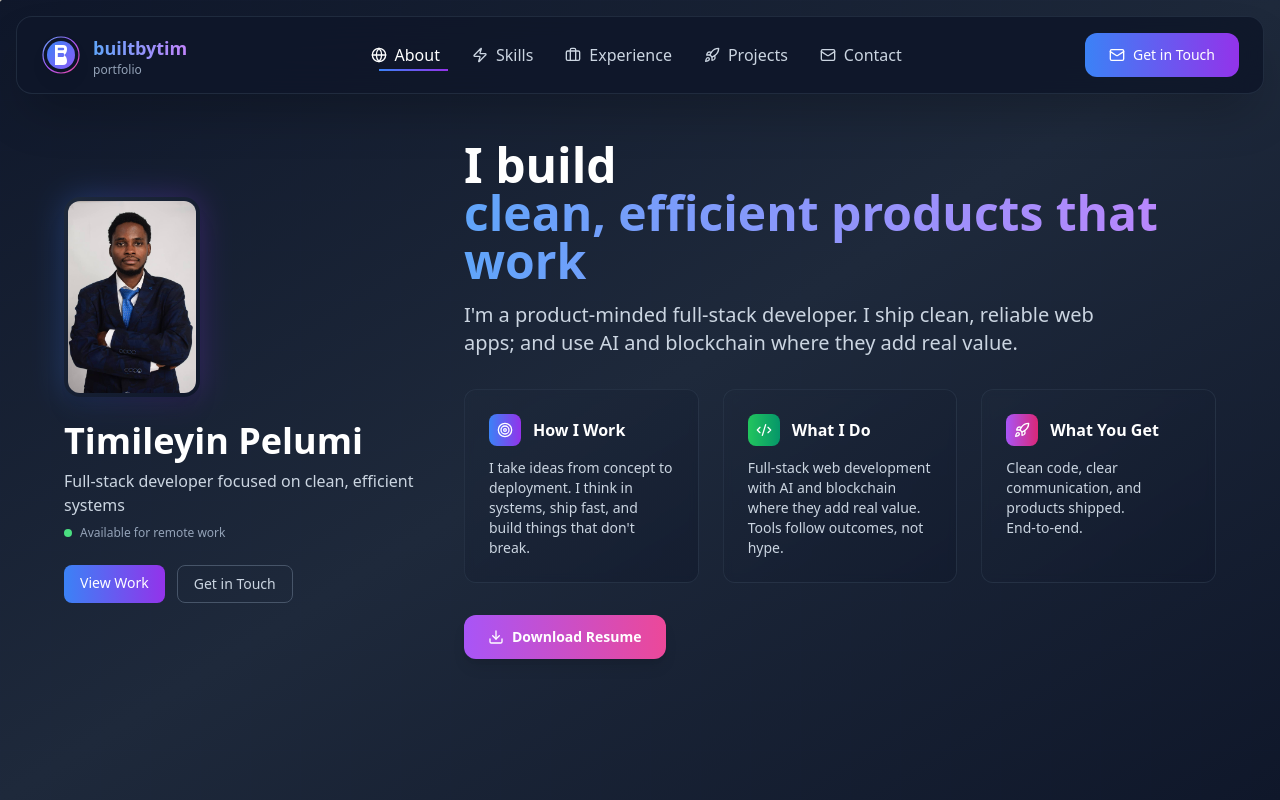
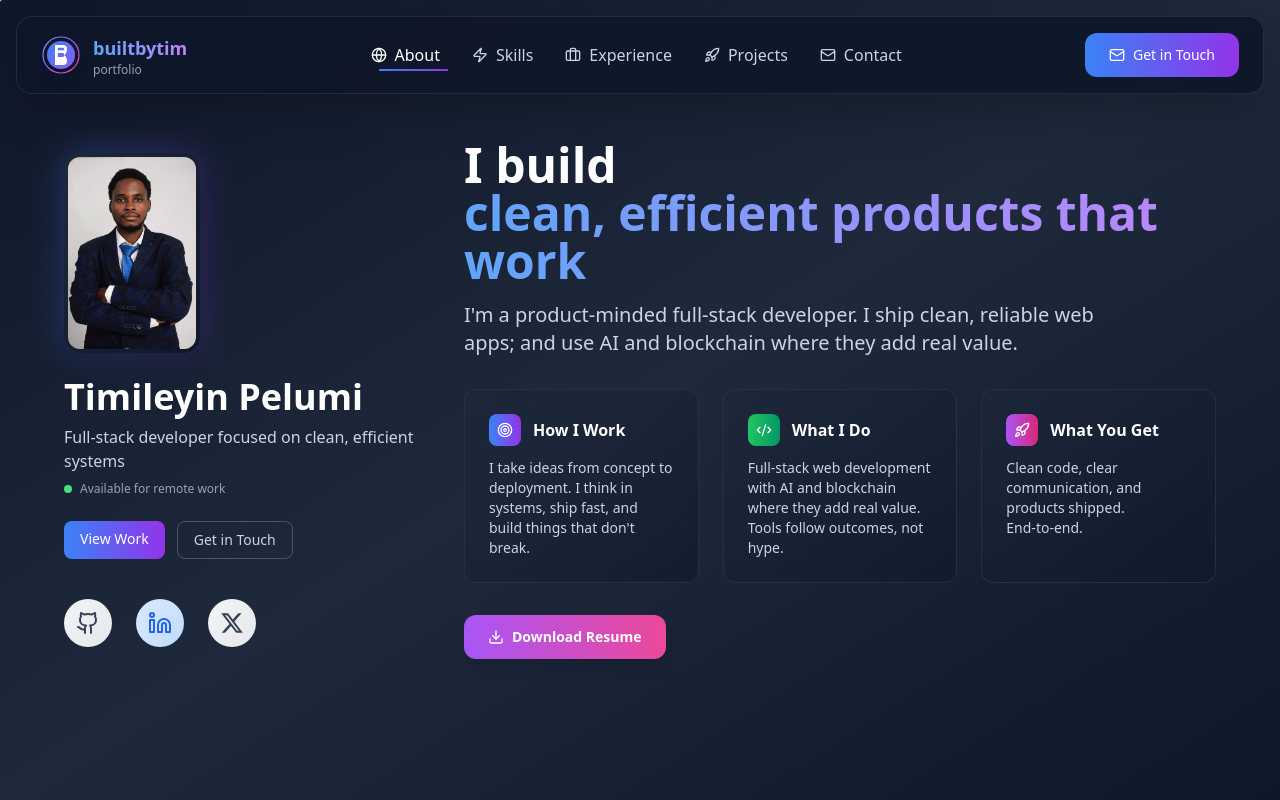
Before and after one commit to builtbytim/builtbytim, a Next.js app: page / in a window 1280 px wide. Shown: the top 800 px of the page. Built offline with nearby package versions, Linux system fonts and the light colour scheme.

Commit message:
feat: content updates

```diff
--- a/src/app/page.js
+++ b/src/app/page.js
@@ -656,6 +656,48 @@ export default function Home() {
                       Get in Touch
                     </motion.a>
                   </div>
+
+                  {/* Social Icons (brought up from Ready to Connect section) */}
+                  <div className="flex space-x-6 sm:space-x-6 pt-2 sm:pt-4 justify-start lg:justify-start">
+                    {[
+                      {
+                        name: 'GitHub',
+                        icon: <Github className="w-5 h-5 sm:w-6 sm:h-6" />,
+                        color: 'bg-gradient-to-br from-gray-100 to-gray-200 hover:from-gray-200 hover:to-gray-300',
+                        textColor: 'text-gray-700',
+                        href: 'https://github.com/builtbytim'
+                      },
+                      {
+                        name: 'LinkedIn',
+                        icon: <Linkedin className="w-5 h-5 sm:w-6 sm:h-6" />,
+                        color: 'bg-gradient-to-br from-blue-100 to-blue-200 hover:from-blue-200 hover:to-blue-300',
+                        textColor: 'text-blue-600',
+                        href: 'https://linkedin.com/in/timileyinpelumi'
+                      },
+                      {
+                        name: 'X',
+                        icon: <svg className="w-5 h-5 sm:w-6 sm:h-6" viewBox="0 0 24 24" fill="currentColor"><path d="M18.244 2.25h3.308l-7.227 8.26 8.502 11.24H16.17l-5.214-6.817L4.99 21.75H1.68l7.73-8.835L1.254 2.25H8.08l4.713 6.231zm-1.161 17.52h1.833L7.084 4.126H5.117z" /></svg>,
+                        color: 'bg-gradient-to-br from-gray-100 to-gray-200 hover:from-gray-200 hover:to-gray-300',
+                        textColor: 'text-gray-700',
+                        href: 'https://x.com/built_by_tim'
+                      },
+
+                    ].map((social) => (
+                      <motion.a
+                        key={social.name}
+                        href={social.href}
+                        target="_blank"
+                        rel="noopener noreferrer"
+                        whileHover={{ scale: 1.12, y: -6, rotate: 3 }}
+                        whileTap={{ scale: 0.92 }}
+                        className={`w-10 h-10 sm:w-12 sm:h-12 ${social.color} ${social.textColor} rounded-2xl sm:rounded-3xl flex items-center justify-center transition-all duration-300 hover:shadow-xl hover:shadow-slate-900/20 focus:outline-none focus:ring-4 focus:ring-blue-400/30 focus:ring-offset-2 focus:ring-offset-slate-800`}
+                        aria-label={`Connect with Timileyin on ${social.name}`}
+                        title={`${social.name} Profile`}
+                      >
+                        <span aria-hidden="true">{social.icon}</span>
+                      </motion.a>
+                    ))}
+                  </div>
                 </motion.div>
               </div>
 
@@ -731,7 +773,7 @@ export default function Home() {
                   className="flex justify-center lg:justify-start"
                 >
                   <motion.a
-                    href="/resume-timileyin-pelumi.pdf"
+                    href="/TIMILEYIN-PELUMI-RESUME.pdf"
                     download="Timileyin-Pelumi-Resume.pdf"
                     whileHover={{ scale: 1.02, y: -2 }}
                     whileTap={{ scale: 0.98 }}
@@ -1518,7 +1560,7 @@ export default function Home() {
                 </motion.a>
 
                 <motion.a
-                  href="/resume-timileyin-pelumi.pdf"
+                  href="/TIMILEYIN-PELUMI-RESUME.pdf"
                   download="Timileyin-Pelumi-Resume.pdf"
                   whileHover={{ scale: 1.02, y: -2 }}
                   whileTap={{ scale: 0.98 }}
```
Also changed, not shown: 2 other files (tests, documents, lock files or other folders).
